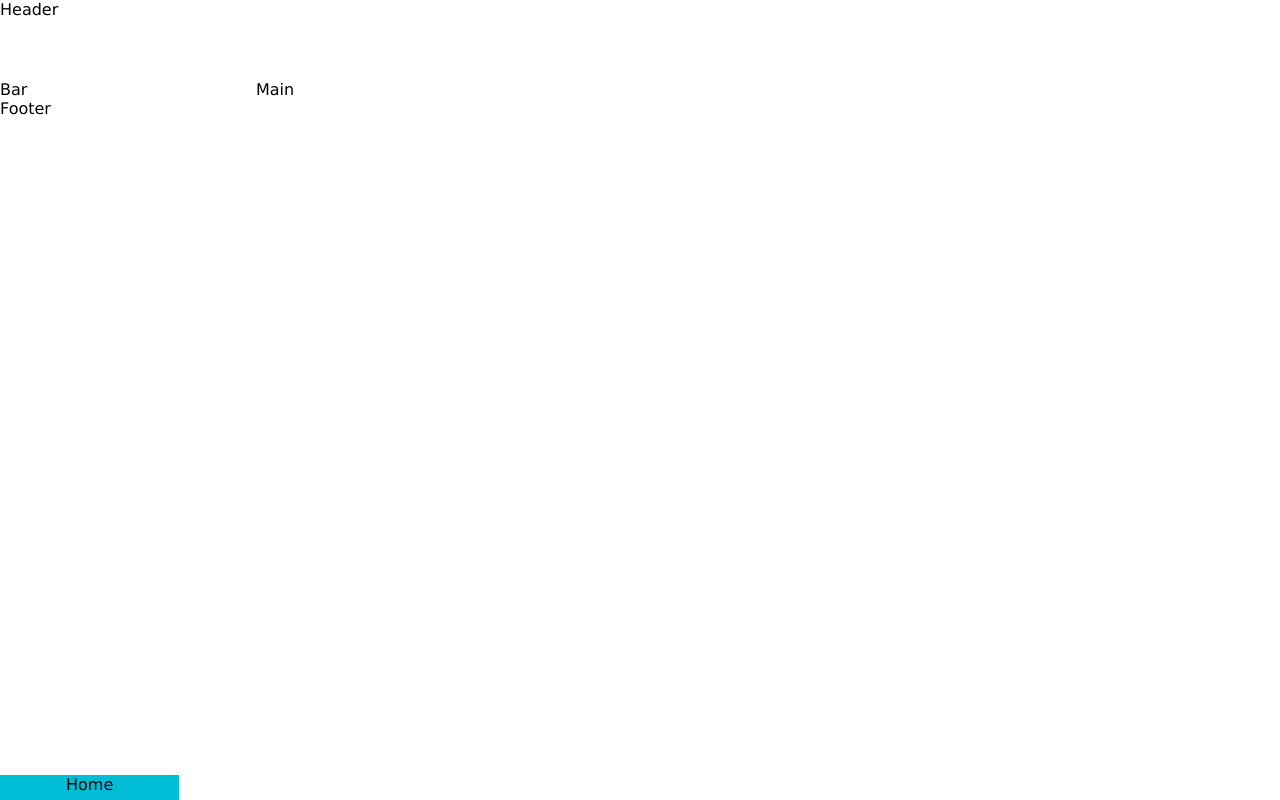
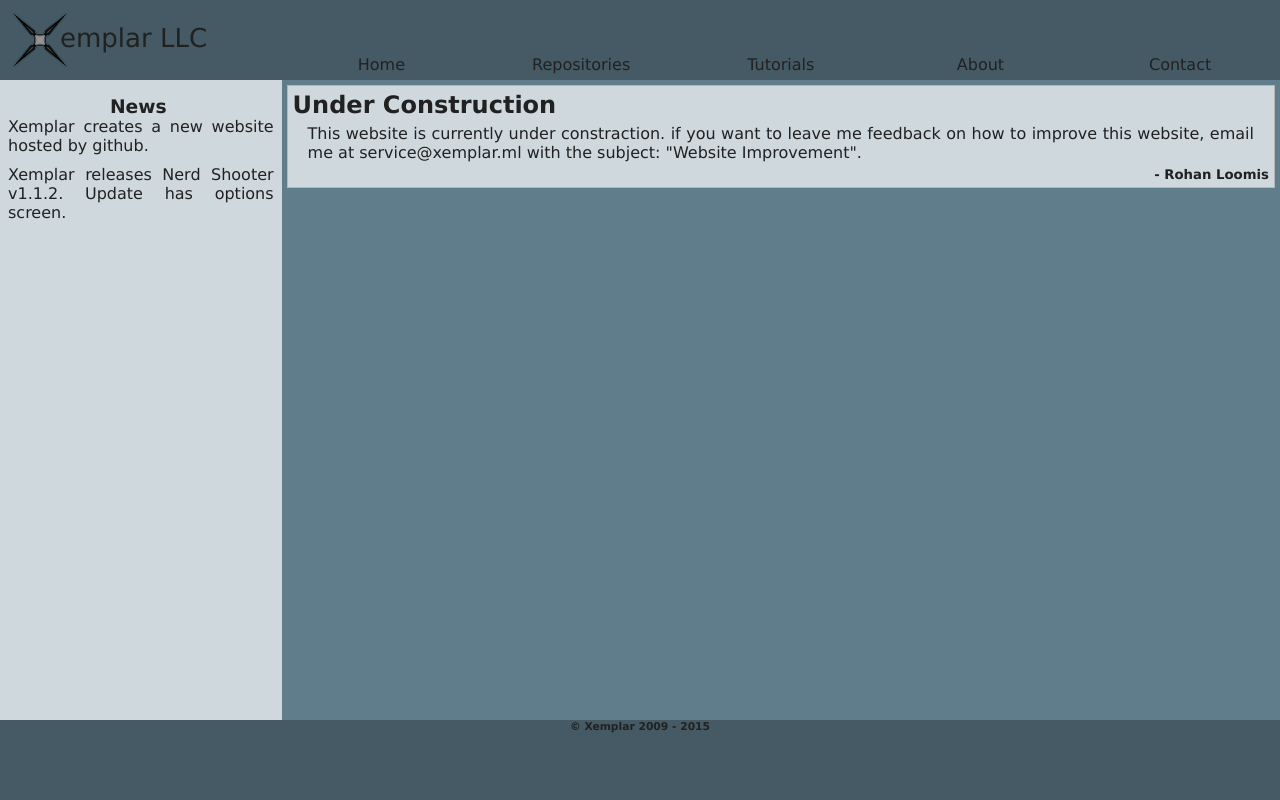
Before and after one commit to Xemplar/xemplar.github.io, a PHP site: page /template.html in a window 1280 px wide. Run offline with PHP 8.4, Linux system fonts and the light colour scheme.

Commit message:
Made website start to look real

```diff
--- /dev/null
+++ b/dynamic_content/news.txt
@@ -0,0 +1 @@
+New Website
--- a/styles/style.css
+++ b/styles/style.css
@@ -2,6 +2,11 @@
     margin: 0;
     padding: 0;
     font-family: Verdana;
+}
+
+#wrap {
+    width: 100%;
+    min-width:768px;
 }
 
 header {
@@ -10,9 +15,15 @@ header {
     position: relative;
 }
 
+.header-cont {
+    position:fixed;
+    width:100%;
+    height: 80px;
+}
+
 #logo {
     float: left;
-    width: 30%;
+    width: 22%;
     position: relative;
 }
 
@@ -23,10 +34,15 @@ header {
 #logo img {
     padding-top:8px;
     padding-left:8px;
-    vertical-align: center;
+    vertical-align: middle;
 }
 
-#logo p {
+#logo span {
+    color: #212121;
+    position: absolute;
+    padding-top:8px;
+    left:60px;
+    top: 14.5px;
     font-size: 26px;
 }
 
@@ -34,7 +50,7 @@ nav {
     vertical-align: bottom;
     display: inline-block;
     float:right;
-    width: 70%;
+    width: 78%;
     height: 25px;
     position: absolute;
     bottom: 0;
@@ -48,6 +64,7 @@ nav ul {
 }
 
 nav ul li {
+    color: #212121;
     text-decoration: none;
     text-align: center;
     vertical-align: center;
@@ -61,31 +78,95 @@ nav ul li {
 
 #content{
     width:100%;
+    display:table;
     height: -calc(100vh - 160px);
     height: -webkit-calc(100vh - 160px);
     height: -moz-calc(100vh - 160px);
     height: -o-calc(100vh - 160px);
 }
 
+.row{
+    display:table-row;
+}
+
 #main {
+    padding-bottom:5px;
     height: 100%;
-    width: 80%;
-    float: right;
+    width: 78%;
 }
 
 #bar {
+    width: 22%;
     height: 100%;
-    width: 20%;
-    float: left;
+}
+
+section {
+    display: table-cell;
 }
 
 footer {
     height: 80px;
     width: 100%;
+    text-align: center;
+    display:block;
+}
+
+footer h6 {
+    color: #212121;
+    height: 100%;
+    vertical-align: middle;
+}
+
+#bar * {
+    color: #212121;
+}
+
+#bar h3 {
+    text-align:center;
+    padding-right:5px;
+}
+
+#bar p{
+    padding-right:8px;
+    padding-left:8px;
+    padding-bottom:10px;
+    text-align: justify;
+    text-justify: inter-word;
+}
+
+.article {
+    background: #CFD8DC;
+    margin-right: 5px;
+    margin-left: 5px;
+    margin-top: 5px;
+    display: block;
+    border: 1px solid #B6B6B6;
+    overflow: auto;
+}
+
+.article *{
+    color: #212121;
+    padding-left: 5px;
+    padding-top: 5px;
+}
+
+.article p {
+    padding-left:20px;
+    padding-right:20px;
+    text-align: justify;
+    text-justify: inter-word;
+}
+
+.article h5{
+    display:block;
+    padding-bottom:5px;
+    padding-right:5px;
+    float:right;
 }
 
 .active{
-    background: #00BCD4;
+    background: #607D8B;
+    color: #212121;
 }
 
 .not-active:hover{
--- a/template.html
+++ b/template.html
@@ -1,26 +1,51 @@
 <!DOCTYPE html>
 <html>
     <head>
-        <link rel="stylesheet" type="text/css" href="style.css" />
+        <link rel="stylesheet" type="text/css" href="styles/style.css" />
         <title>Xemplar LLC</title>
     </head>
-    <body>
-        <header>
-            Header
-        </header>
-        <nav>
+    <body><div id="wrap">
+        <header class="dark-primary-color"><div class="header-cont dark-primary-color">
+            <div id="logo">
+                <img src="media/logo.png" alt="site_logo" width="64px" height="64px" />
+                <span>emplar LLC</span>
+            </div><!--
+         --><nav>
             <ul>
-                <li class="active">Home</li>
+                <li class="not-active">Home</li><!--
+             --><li class="not-active">Repositories</li><!--
+             --><li class="not-active">Tutorials</li><!--
+             --><li class="not-active">About</li><!--
+             --><li class="not-active">Contact</li>
             </ul>
-        </nav>
-        <section id="main">
-            Main
-        </section>
-        <section id="bar">
-            Bar
-        </section>
-        <footer>
-            Footer
+            </nav>
+        </div></header>
+        <div id="content"><div class="row">
+            <section id="bar" class="light-primary-color">
+                <!-- News -->
+                <h3>News</h3>
+                <p>
+                    Xemplar creates a new website hosted by github.
+                </p>
+                <p>
+                    Xemplar releases Nerd Shooter v1.1.2. Update
+                    has options screen.
+                </p>
+            </section>
+            <section id="main" class="default-primary-color">
+                <div class="article">
+                    <h2>Under Construction</h2>
+                    <p>
+                        This website is currently under constraction. if you want to leave me feedback
+                        on how to improve this website, email me at service@xemplar.ml with the subject:
+                        &quot;Website Improvement&quot;.
+                    </p>
+                    <h5>- Rohan Loomis</h5>
+                </div>
+            </section>
+        </div></div>
+        <footer class="dark-primary-color">
+            <h6>&copy; Xemplar 2009 - 2015</h6>
         </footer>
-    </body>
+    </div></body>
 </html>
```
Also changed, not shown: index.html (+28 -12 lines).
